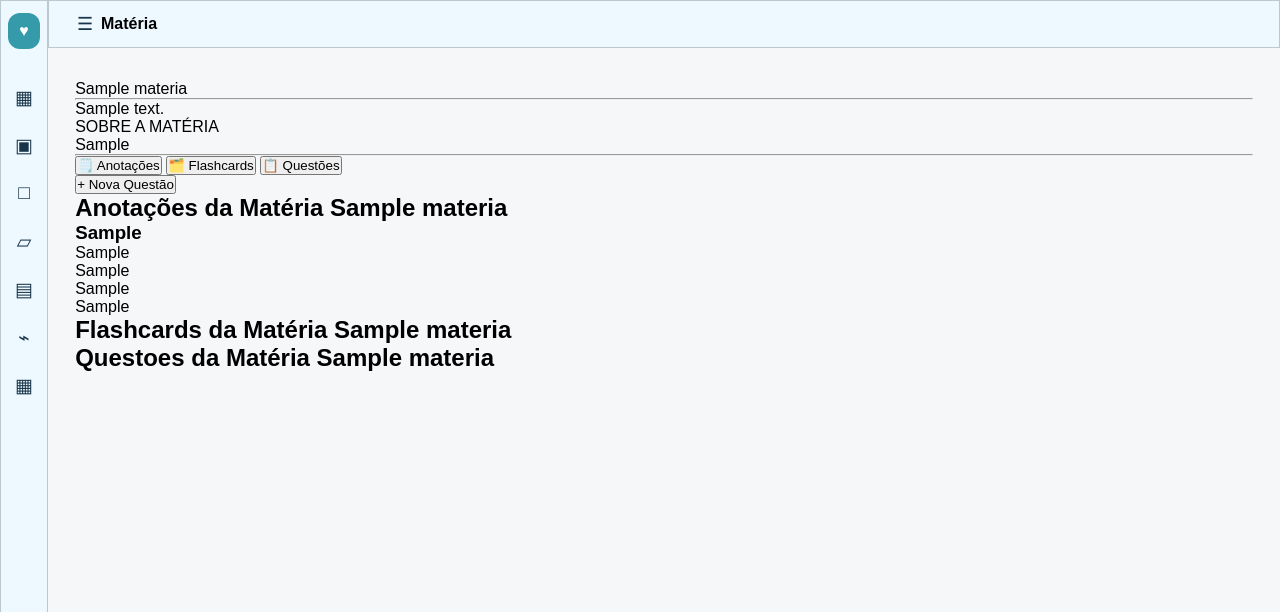
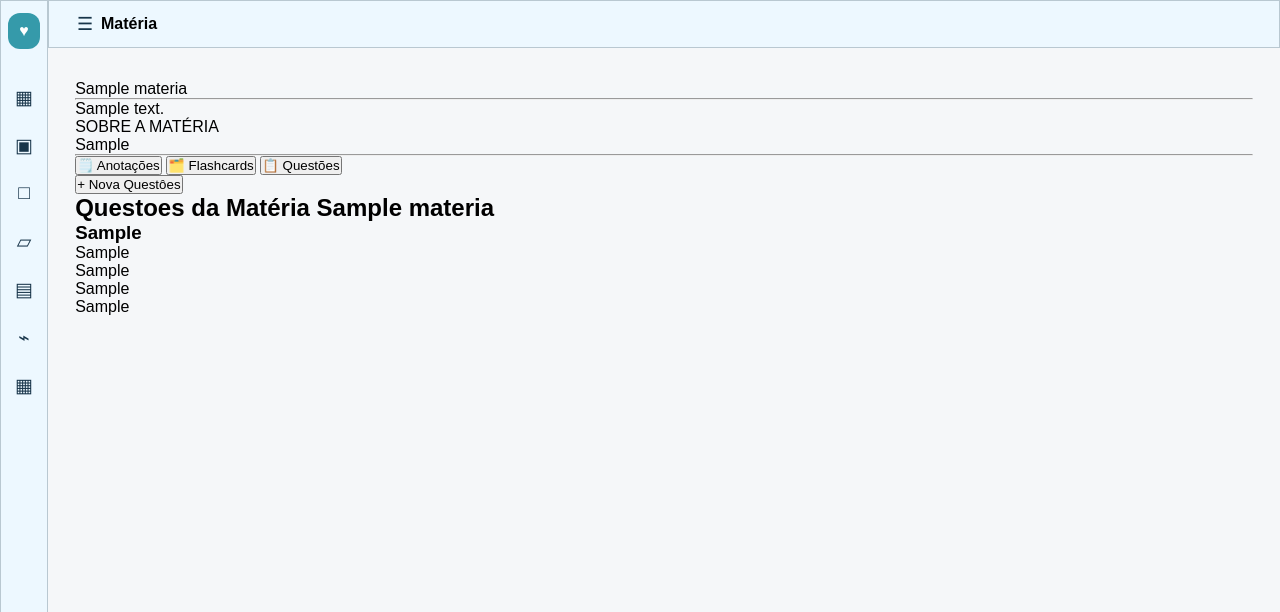
Before and after one commit to kauanmm11/simulado-cards, a Flask app: page /materia/1 in a window 1280 px wide. Shown: the top 612 px of the page. Run offline with Flask 3, Linux system fonts and the light colour scheme; tables that the repository leaves empty hold one stand-in row (values such as "Sample post").

Commit message:
arrumando flashcard
conectei as materias com flashcard e com questoes

```diff
--- a/simulado_e_cards/form.py
+++ b/simulado_e_cards/form.py
@@ -9,8 +9,6 @@ class FormCard(FlaskForm):
     card_resposta = StringField('Crie a Resposta: ', validators=[DataRequired()])
     card_categoria = SelectField('categoria', choices=[('Python', 'Python'), ('JavaScript', 'JavaScript'), ('Logica', 'Logica')], validators=[DataRequired()])
     botao_submit_card = SubmitField('Criar Card')
-    botao_submit_acertei = SubmitField('Acertei')
-    botao_submit_errei = SubmitField('Errei')
 
 class FormMateria(FlaskForm):
     nome_materia = StringField('Nome da Matéria', validators=[DataRequired()])
--- a/simulado_e_cards/models.py
+++ b/simulado_e_cards/models.py
@@ -6,6 +6,7 @@ class Card(database.Model):
     card_pergunta = database.Column(database.String(), nullable=False)
     card_resposta = database.Column(database.String(), nullable=False)
     card_categoria = database.Column(database.String(), nullable=False)
+    materia_id = database.Column(database.Integer(), ForeignKey('materia.id'), nullable=False)
 
 class Materia(database.Model):
     id = database.Column(database.Integer(), primary_key=True)
--- a/simulado_e_cards/routes.py
+++ b/simulado_e_cards/routes.py
@@ -10,32 +10,35 @@ def painel():
     cards = Card.query.all()
     return render_template('painel.html', form_card=form_card, cards=cards)
 
-@app.route('/flashcard', methods=['GET', 'POST'])
-def flashcard():
+@app.route('/flashcard/<int:materia_id>', methods=['GET', 'POST'])
+def flashcard(materia_id):
     form_card = FormCard()
     modal_aberto = None
     card_edicao = None
+
+    materia = Materia.query.get_or_404(materia_id)
 
     if 'botao_submit_card' in request.form:
         if form_card.validate_on_submit():
             card = Card(
                 card_pergunta = form_card.card_pergunta.data,
                 card_resposta = form_card.card_resposta.data,
-                card_categoria = form_card.card_categoria.data
+                card_categoria = form_card.card_categoria.data,
+                materia_id=materia_id
             )
             database.session.add(card)
             database.session.commit()
-            return redirect(url_for('flashcard'))
+            return redirect(url_for('flashcard', materia_id=materia_id))
     if 'botao_submit_excluir' in request.form:
         card_id = request.form.get('card_id')
-        card = Card.query.filter_by(id=card_id).first()
+        card = Card.query.filter_by(id=card_id, materia_id=materia_id).first()
         database.session.delete(card)
         database.session.commit()
-        return redirect(url_for('flashcard'))
+        return redirect(url_for('flashcard', materia_id=materia_id))
 
     if 'botao_submit_editar' in request.form:
         card_id = request.form.get('card_editar_id')
-        card = Card.query.filter_by(id=card_id).first()
+        card = Card.query.filter_by(id=card_id, materia_id=materia_id).first()
         if card:
             card_edicao = card
 
@@ -52,10 +55,11 @@ def flashcard():
             card.card_resposta = form_card.card_resposta.data
             card.card_categoria = form_card.card_categoria.data
             database.session.commit()
-            return redirect(url_for('flashcard'))
+            return redirect(url_for('flashcard', materia_id=materia_id))
 
-    cards = Card.query.all()
-    return render_template('flashcards.html',card_edicao=card_edicao, modal_aberto=modal_aberto, form_card=form_card, cards=cards)
+    cards = Card.query.filter_by(materia_id=materia_id).all()
+
+    return render_template('flashcards.html',card_edicao=card_edicao, modal_aberto=modal_aberto, form_card=form_card, cards=cards, materia=materia)
 
 @app.route('/materias', methods=['GET', 'POST'])
 def materias():
@@ -113,7 +117,7 @@ def materias():
 def materia(materia_id):
 
     materia = Materia.query.get_or_404(materia_id)
-
+    form_card = FormCard()
     form_materia = FormMateria()
     form_questao = FormQuestao()
 
@@ -132,6 +136,19 @@ def materia(materia_id):
             database.session.commit()
             return redirect(url_for('materia', materia_id=materia_id))
 
+    if 'botao_submit_card' in request.form:
+        if form_card.validate_on_submit():
+            card = Card(
+                card_pergunta = form_card.card_pergunta.data,
+                card_resposta = form_card.card_resposta.data,
+                card_categoria = form_card.card_categoria.data,
+                materia_id=materia_id
+            )
+            database.session.add(card)
+            database.session.commit()
+            return redirect(url_for('materia', materia_id=materia_id))
+
     questoes = Questao.query.filter_by(materia_id=materia_id).all()
+    cards = Card.query.filter_by(materia_id=materia_id).all()
 
-    return render_template('materia.html', form_materia=form_materia, materia=materia, form_questao=form_questao, questoes=questoes )
+    return render_template('materia.html', form_materia=form_materia, materia=materia, form_questao=form_questao, questoes=questoes, form_card=form_card, cards=cards )
--- /dev/null
+++ b/simulado_e_cards/static/css/materia.css
@@ -0,0 +1,18 @@
+
+
+
+.conteudo {
+    display: none;
+}
+
+.conteudo.ativo {
+    display: block;
+}
+
+.criar {
+    display: none;
+}
+
+.criar.ativo {
+    display: block;
+}
--- a/simulado_e_cards/templates/base.html
+++ b/simulado_e_cards/templates/base.html
@@ -4,6 +4,7 @@
     <meta charset="UTF-8">
     <meta name="viewport" content="width=device-width, initial-scale=1.0">
     <link rel="stylesheet" href="{{ url_for('static', filename='css/base.css') }}">
+    <link rel="stylesheet" href="{{ url_for('static', filename='css/materia.css') }}">
     <link rel="stylesheet" href="{{ url_for('static', filename='css/flashcard.css') }}">
     <link rel="stylesheet" href="{{ url_for('static', filename='css/nav.css') }}">
     <title>Simulado | Cards</title>
--- a/simulado_e_cards/templates/flashcards.html
+++ b/simulado_e_cards/templates/flashcards.html
@@ -25,12 +25,12 @@
             <p class="botao">Clica para revelar</p>
         </div>
     </label>
-    <form method="post" action="{{ url_for('flashcard')}}">
+    <form method="post" action="{{ url_for('flashcard', materia_id=materia.id)}}">
         {{ form_card.hidden_tag() }}
         <input type="hidden" name="card_id" value="{{ card.id }}">
         <button type="submit" name="botao_submit_excluir">Excluir</button>
     </form>
-    <form method="post" action="{{ url_for('flashcard')}}">
+    <form method="post" action="{{ url_for('flashcard', materia_id=materia.id)}}">
         {{ form_card.hidden_tag() }}
         <input type="hidden" name="card_editar_id" value="{{ card.id }}">
         <button type="submit" name="botao_submit_editar">Editar</button>
@@ -44,7 +44,7 @@
     class="modal-form"
     aria-labelledby="admin-form-title"
     >
-    <form method="post" action="{{ url_for('flashcard')}}">
+    <form method="post" action="{{ url_for('flashcard', materia_id=materia.id)}}">
         <fieldset>
             <button type="button" commandfor="modal" command="close">X</button>
             {{ form_card.hidden_tag() }}
--- a/simulado_e_cards/templates/materia.html
+++ b/simulado_e_cards/templates/materia.html
@@ -16,26 +16,82 @@
 </div>
 
 <hr>
-<nav class="tabs">
-    <button class="tab-btn" data-tab="anotacoes">
+<nav>
+    <button data-aba="anotacoes">
         🗒️ Anotações
     </button>
 
-    <button class="tab-btn" data-tab="flashcards">
+    <button data-aba="flashcards">
         🗂️ Flashcards
     </button>
 
-    <button class="tab-btn ativo" data-tab="questoes">
+    <button class="ativo" data-aba="questoes">
         📋 Questões
     </button>
 </nav>
-<div>
+
+<section id="anotacoes" class="conteudo">
+
     <button type="button" commandfor="modal-materia" command="show-modal">
-        + Nova Questão
+        + Nova Anotações
     </button>
-</div>
-<section id="anotacoes" class="tab-content">
+
     <h2>Anotações da Matéria {{ materia.nome_materia }}</h2>
+
+    <div class="card-conector">
+
+    </div>
+</section>
+
+<section id="flashcards" class="conteudo">
+
+    <button type="button" commandfor="modal" command="show-modal">
+        + Novo Flashcards
+    </button>
+
+    <h2>Flashcards da Matéria {{ materia.nome_materia }}</h2>
+
+    {% for card in cards %}
+    <div class="card-container">
+        <p>id_card</p>
+        <p>Categoria: {{ card.card_categoria }}</p>
+        <input type="checkbox" id="virar-card-{{ card.id }}">
+        <label for="virar-card-{{ card.id }}" class="card">
+            <div class="pergunta">
+                <h4>Pergunta</h4>
+                <h2>{{ card.card_pergunta }}</h2>
+                <p class="botao">Clica para revelar</p>
+            </div>
+            <div class="resposta">
+                <p>Resposta</p>
+                <h2>{{ card.card_resposta }}</h2>
+                <p class="botao">Clica para revelar</p>
+            </div>
+        </label>
+        <form method="post" action="{{ url_for('flashcard', materia_id=materia.id)}}">
+            {{ form_card.hidden_tag() }}
+            <input type="hidden" name="card_id" value="{{ card.id }}">
+            <button type="submit" name="botao_submit_excluir">Excluir</button>
+        </form>
+        <form method="post" action="{{ url_for('flashcard', materia_id=materia.id)}}">
+            {{ form_card.hidden_tag() }}
+            <input type="hidden" name="card_editar_id" value="{{ card.id }}">
+            <button type="submit" name="botao_submit_editar">Editar</button>
+        </form>
+    {% else %}
+        <p class="vazio">Nenhum card feito ainda.</p>
+    {% endfor %}
+    </div>
+</section>
+
+<section id="questoes" class="conteudo ativo">
+
+    <button type="button" commandfor="modal-materia" command="show-modal">
+        + Nova Questôes
+    </button>
+
+    <h2>Questoes da Matéria {{ materia.nome_materia }}</h2>
+
     {% for questao in questoes %}
         <div class="card-conector">
             <h3>{{ questao.enunciado }}</h3>
@@ -47,21 +103,37 @@
     {% endfor %}
 </section>
 
-<section id="flashcards" class="tab-content">
-    <h2>Flashcards da Matéria {{ materia.nome_materia }}</h2>
-
-    <div class="card-conector">
-
-    </div>
-</section>
-
-<section id="questoes" class="tab-content">
-    <h2>Questoes da Matéria {{ materia.nome_materia }}</h2>
-
-    <div class="card-conector">
-
-    </div>
-</section>
+<dialog
+id="modal"
+class="modal-form"
+aria-labelledby="admin-form-title"
+>
+    <form method="post" action="{{ url_for('flashcard', materia_id=materia.id)}}">
+        <fieldset>
+            <button type="button" commandfor="modal" command="close">X</button>
+            {{ form_card.hidden_tag() }}
+            {% if modal_aberto == 'editar' %}
+                <legend>Edição</legend>
+                <input type="hidden" name="card_editar_id" value="{{ card_edicao.id }}">
+            {% else %}
+                <legend id="admin-form-title">Criando card</legend>
+            {% endif %}
+            {{ form_card.card_pergunta.label }}
+            {{ form_card.card_pergunta }}
+            <br>
+            {{ form_card.card_resposta.label }}
+            {{ form_card.card_resposta }}
+            <br>
+            {{ form_card.card_categoria }}
+        </fieldset>
+        <br>
+        {% if modal_aberto == 'editar' %}
+            <button type="submit" name="botao_salvar_edicao">Salvar Alterações</button>
+        {% else %}
+            {{ form_card.botao_submit_card }}
+        {% endif %}
+    </form>
+</dialog>
 
 <dialog
 id="modal-materia"
@@ -94,5 +166,30 @@ class="modal"
     </form>
 </dialog>
 
+<script>
+    const links = document.querySelectorAll('nav button');
+    const conteudos = document.querySelectorAll('.conteudo');
+
+    links.forEach(link => {
+        link.addEventListener('click', () => {
+            links.forEach(item => {
+                item.classList.remove('ativo');
+            });
+
+            conteudos.forEach(item => {
+                item.classList.remove('ativo');
+            });
+
+            link.classList.add('ativo');
+
+            const id = link.dataset.aba;
+            document.getElementById(id).classList.add('ativo');
+        });
+    });
+</script>
+
+{% if modal_aberto == 'editar' %}
+    <script>document.getElementById('modal').showModal();</script>
+{% endif %}
 
 {% endblock %}
--- a/simulado_e_cards/templates/painel.html
+++ b/simulado_e_cards/templates/painel.html
@@ -6,7 +6,6 @@
 
 <h1>Pronto para mais uma dia de estudos?</h1>
 <p>Acompanhe seu progresso, revise flashcards e teste seu conhecimento com simulados.</p>
-<a href="{{ url_for('flashcard') }}">Revisar Flashcards</a>
 <a href="{{ url_for('materias') }}">Revisar materia</a>
 
 
```
Also changed, not shown: instance/app.db.
